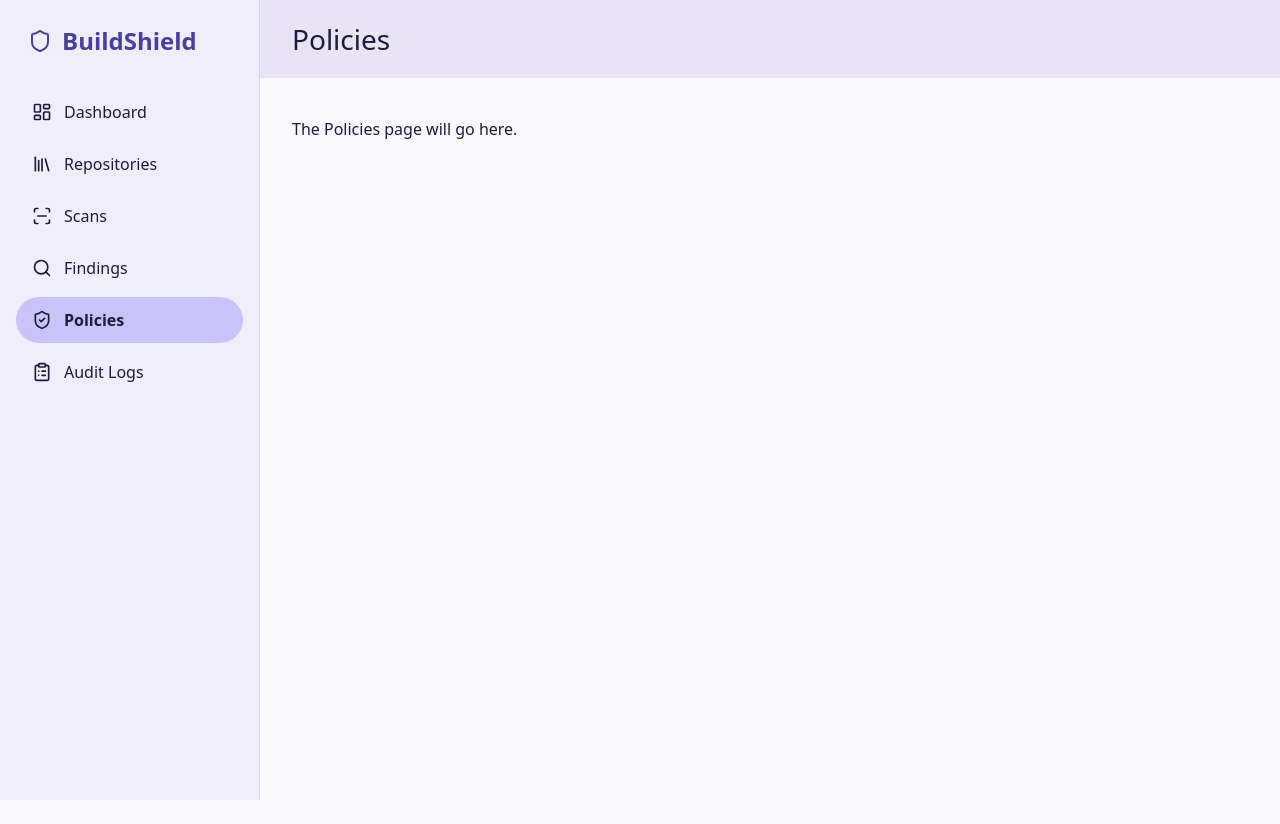
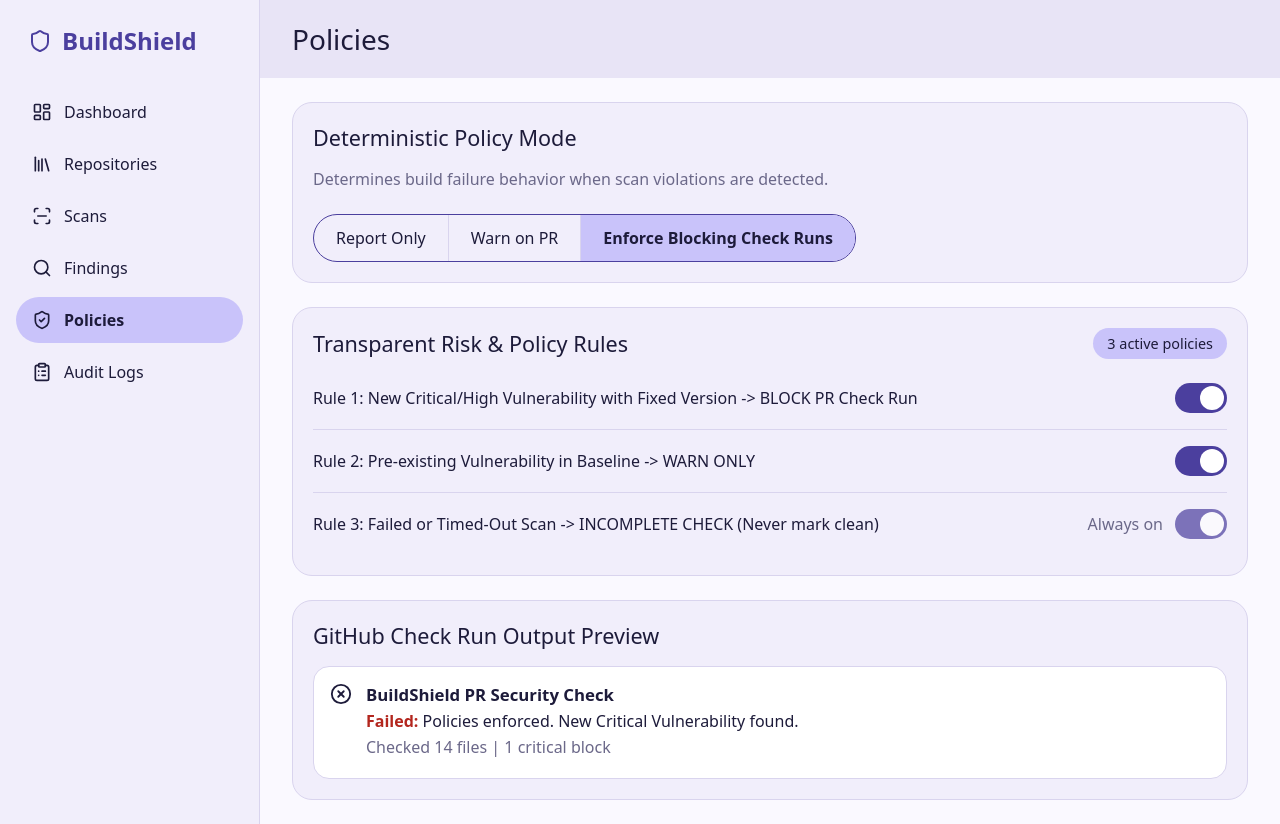
Before and after one commit to Umang-sudo-su/advisorytrail, a React (Vite) app in the folder buildshield-dashboard/: page /policies in a window 1280 px wide. Before the commit the page ends 800 px from the top, so only its background shows below. Built offline with nearby package versions, Linux system fonts and the light colour scheme.

Commit message:
policies page edited

```diff
--- a/buildshield-dashboard/src/App.tsx
+++ b/buildshield-dashboard/src/App.tsx
@@ -5,6 +5,7 @@ import Dashboard from './pages/Dashboard';
 import Repositories from './pages/Repositories';
 import Scans from './pages/Scans';
 import Findings from './pages/Findings';
+import Policies from './pages/Policies';
 
 export default function App() {
   return (
@@ -15,7 +16,7 @@ export default function App() {
         <Route path="/repositories" element={<Repositories />} />
         <Route path="/scans"        element={<Scans />} />
         <Route path="/findings"     element={<Findings />} />
-        <Route path="/policies"     element={<Placeholder name="Policies" />} />
+        <Route path="/policies"     element={<Policies />} />
         <Route path="/audit-logs"   element={<Placeholder name="Audit Logs" />} />
       </Route>
     </Routes>
--- a/buildshield-dashboard/src/api.ts
+++ b/buildshield-dashboard/src/api.ts
@@ -1,4 +1,4 @@
-import type { Repository, Scan, Finding, DashboardData } from './types';
+import type { Repository, Scan, Finding, DashboardData, PolicyData } from './types';
 
 const wait = (ms: number) => new Promise((resolve) => setTimeout(resolve, ms));
 
@@ -74,3 +74,16 @@ export async function getDashboard(): Promise<DashboardData> {
   await wait(600);
   return dashboard;
 }
+const policies: PolicyData = {
+  mode: 'enforce',
+  rules: [
+    { id: 'block-new', text: 'Rule 1: New Critical/High Vulnerability with Fixed Version -> BLOCK PR Check Run', enabled: true, locked: false },
+    { id: 'warn-existing', text: 'Rule 2: Pre-existing Vulnerability in Baseline -> WARN ONLY', enabled: true, locked: false },
+    { id: 'incomplete', text: 'Rule 3: Failed or Timed-Out Scan -> INCOMPLETE CHECK (Never mark clean)', enabled: true, locked: true },
+  ],
+};
+
+export async function getPolicies(): Promise<PolicyData> {
+  await wait(600);
+  return policies;
+}
--- a/buildshield-dashboard/src/index.css
+++ b/buildshield-dashboard/src/index.css
@@ -371,3 +371,90 @@ body {
 
 .repo-scores { list-style: none; margin: 0; padding: 0; display: grid; gap: 12px; }
 .repo-scores li { display: flex; justify-content: space-between; align-items: center; gap: 12px; }
+.stack { display: grid; gap: 24px; }
+
+.panel-head {
+  display: flex;
+  flex-wrap: wrap;
+  justify-content: space-between;
+  align-items: center;
+  gap: 12px;
+  margin-bottom: 8px;
+}
+.panel-head .section-title { margin: 0; }
+
+.segmented {
+  display: inline-flex;
+  flex-wrap: wrap;
+  margin-top: 8px;
+  overflow: hidden;
+  border: 1px solid var(--primary);
+  border-radius: 999px;
+}
+.segmented button {
+  padding: 12px 22px;
+  border: 0;
+  background: transparent;
+  color: var(--text);
+  font: inherit;
+  cursor: pointer;
+}
+.segmented button + button { border-left: 1px solid var(--border); }
+.segmented button:hover { background: var(--topbar); }
+.segmented button[aria-pressed='true'] { background: var(--active); font-weight: 600; }
+.segmented button:focus-visible { outline: 3px solid var(--primary); outline-offset: -3px; }
+
+.rules { list-style: none; margin: 0; padding: 0; }
+.rule-row {
+  display: flex;
+  justify-content: space-between;
+  align-items: center;
+  gap: 16px;
+  padding: 16px 0;
+  border-bottom: 1px solid var(--border);
+}
+.rule-row:last-child { border-bottom: 0; }
+.rule-control { display: flex; align-items: center; gap: 12px; flex-shrink: 0; }
+
+.switch {
+  position: relative;
+  flex-shrink: 0;
+  width: 52px;
+  height: 30px;
+  border: 0;
+  border-radius: 999px;
+  background: var(--border);
+  cursor: pointer;
+}
+.switch[aria-checked='true'] { background: var(--primary); }
+.switch:disabled { cursor: not-allowed; opacity: 0.7; }
+.switch:focus-visible { outline: 3px solid var(--primary); outline-offset: 2px; }
+.switch-knob {
+  position: absolute;
+  top: 3px;
+  left: 3px;
+  width: 24px;
+  height: 24px;
+  border-radius: 50%;
+  background: #fff;
+  transition: transform 0.15s;
+}
+.switch[aria-checked='true'] .switch-knob { transform: translateX(22px); }
+@media (prefers-reduced-motion: reduce) {
+  .switch-knob { transition: none; }
+}
+
+.check {
+  display: flex;
+  align-items: flex-start;
+  gap: 14px;
+  padding: 16px;
+  border: 1px solid var(--border);
+  border-radius: 16px;
+  background: #fff;
+}
+.check p { margin: 0 0 4px; }
+.check-title { font-weight: 600; font-size: 1.05rem; }
+.check-bad .check-status { color: #b3261e; }
+.check-warn .check-status { color: #8a5a00; }
+.check-neutral .check-status { color: #0f5132; }
--- /dev/null
+++ b/buildshield-dashboard/src/pages/Policies.tsx
@@ -0,0 +1,156 @@
+import { useState } from 'react';
+import { CircleCheck, CircleX, TriangleAlert } from 'lucide-react';
+import { getPolicies } from '../api';
+import { useFetch } from '../useFetch';
+import type { PolicyData, PolicyMode } from '../types';
+import { Loading, ErrorState } from '../components/PageState';
+
+const modes: { key: PolicyMode; label: string }[] = [
+  { key: 'report', label: 'Report Only' },
+  { key: 'warn', label: 'Warn on PR' },
+  { key: 'enforce', label: 'Enforce Blocking Check Runs' },
+];
+
+function Switch({
+  checked,
+  locked,
+  label,
+  onChange,
+}: {
+  checked: boolean;
+  locked: boolean;
+  label: string;
+  onChange: (value: boolean) => void;
+}) {
+  return (
+    <button
+      type="button"
+      role="switch"
+      aria-checked={checked}
+      aria-label={label}
+      disabled={locked}
+      className="switch"
+      onClick={() => onChange(!checked)}
+    >
+      <span className="switch-knob" />
+    </button>
+  );
+}
+
+function CheckPreview({ mode, blockRuleOn }: { mode: PolicyMode; blockRuleOn: boolean }) {
+  let tone: 'bad' | 'warn' | 'neutral';
+  let label: string;
+  let message: string;
+
+  if (mode === 'enforce' && blockRuleOn) {
+    tone = 'bad';
+    label = 'Failed:';
+    message = 'Policies enforced. New Critical Vulnerability found.';
+  } else if (mode === 'enforce') {
+    tone = 'warn';
+    label = 'Warning:';
+    message = 'Rule 1 is off, so the new Critical Vulnerability does not block this pull request.';
+  } else if (mode === 'warn') {
+    tone = 'warn';
+    label = 'Warning:';
+    message = 'New Critical Vulnerability found. Review it before merging.';
+  } else {
+    tone = 'neutral';
+    label = 'Reported:';
+    message = 'New Critical Vulnerability found. The pull request is not blocked.';
+  }
+
+  const detail = tone === 'bad' ? '1 critical block' : '1 critical finding';
+
+  return (
+    <div className={`check check-${tone}`}>
+      {tone === 'bad' && <CircleX size={22} aria-hidden="true" />}
+      {tone === 'warn' && <TriangleAlert size={22} aria-hidden="true" />}
+      {tone === 'neutral' && <CircleCheck size={22} aria-hidden="true" />}
+      <div>
+        <p className="check-title">BuildShield PR Security Check</p>
+        <p>
+          <strong className="check-status">{label}</strong> {message}
+        </p>
+        <p className="muted">Checked 14 files | {detail}</p>
+      </div>
+    </div>
+  );
+}
+
+function PoliciesView({ initial }: { initial: PolicyData }) {
+  const [mode, setMode] = useState<PolicyMode>(initial.mode);
+  const [rules, setRules] = useState(initial.rules);
+
+  const activeCount = rules.filter((r) => r.enabled).length;
+  const blockRuleOn = rules.find((r) => r.id === 'block-new')?.enabled ?? false;
+
+  const setRule = (id: string, enabled: boolean) => {
+    setRules((current) => current.map((r) => (r.id === id ? { ...r, enabled } : r)));
+  };
+
+  return (
+    <div className="stack">
+      <section className="panel" aria-labelledby="mode-title">
+        <h2 id="mode-title" className="section-title">
+          Deterministic Policy Mode
+        </h2>
+        <p className="muted">Determines build failure behavior when scan violations are detected.</p>
+        <div className="segmented" role="group" aria-label="Policy mode">
+          {modes.map(({ key, label }) => (
+            <button
+              key={key}
+              type="button"
+              aria-pressed={mode === key}
+              onClick={() => setMode(key)}
+            >
+              {label}
+            </button>
+          ))}
+        </div>
+      </section>
+
+      <section className="panel" aria-labelledby="rules-title">
+        <div className="panel-head">
+          <h2 id="rules-title" className="section-title">
+            Transparent Risk &amp; Policy Rules
+          </h2>
+          <span className="chip">
+            {activeCount} active {activeCount === 1 ? 'policy' : 'policies'}
+          </span>
+        </div>
+        <ul className="rules">
+          {rules.map((rule) => (
+            <li key={rule.id} className="rule-row">
+              <span>{rule.text}</span>
+              <span className="rule-control">
+                {rule.locked && <span className="muted">Always on</span>}
+                <Switch
+                  checked={rule.enabled}
+                  locked={rule.locked}
+                  label={rule.text}
+                  onChange={(value) => setRule(rule.id, value)}
+                />
+              </span>
+            </li>
+          ))}
+        </ul>
+      </section>
+
+      <section className="panel" aria-labelledby="preview-title">
+        <h2 id="preview-title" className="section-title">
+          GitHub Check Run Output Preview
+        </h2>
+        <CheckPreview mode={mode} blockRuleOn={blockRuleOn} />
+      </section>
+    </div>
+  );
+}
+
+export default function Policies() {
+  const { state, retry } = useFetch(getPolicies);
+
+  if (state.status === 'loading') return <Loading label="Loading policies" />;
+  if (state.status === 'error') return <ErrorState message={state.message} onRetry={retry} />;
+  return <PoliciesView initial={state.data} />;
+}
```
Also changed, not shown: buildshield-dashboard/src/types.ts (+13 -0 lines).
